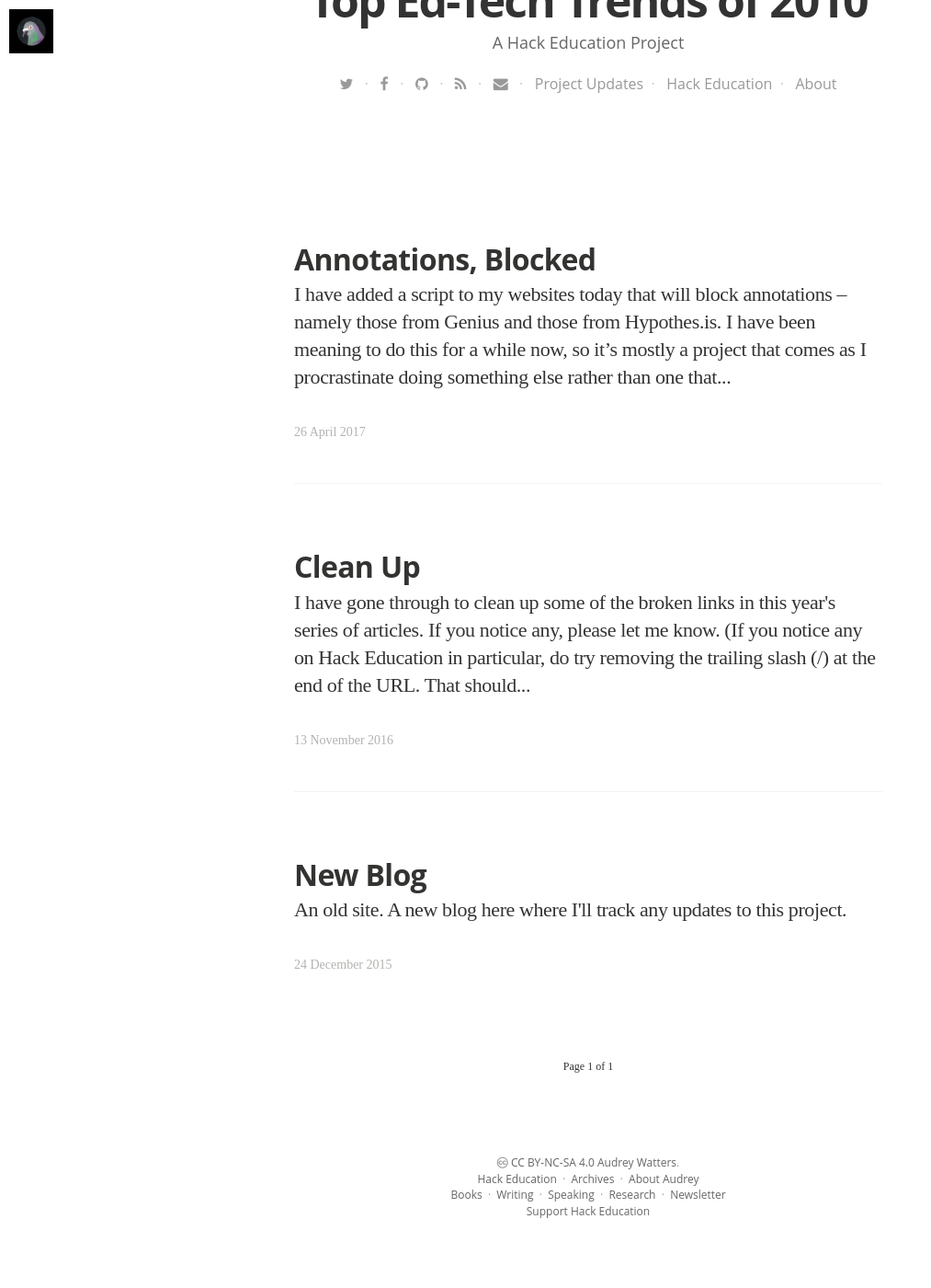
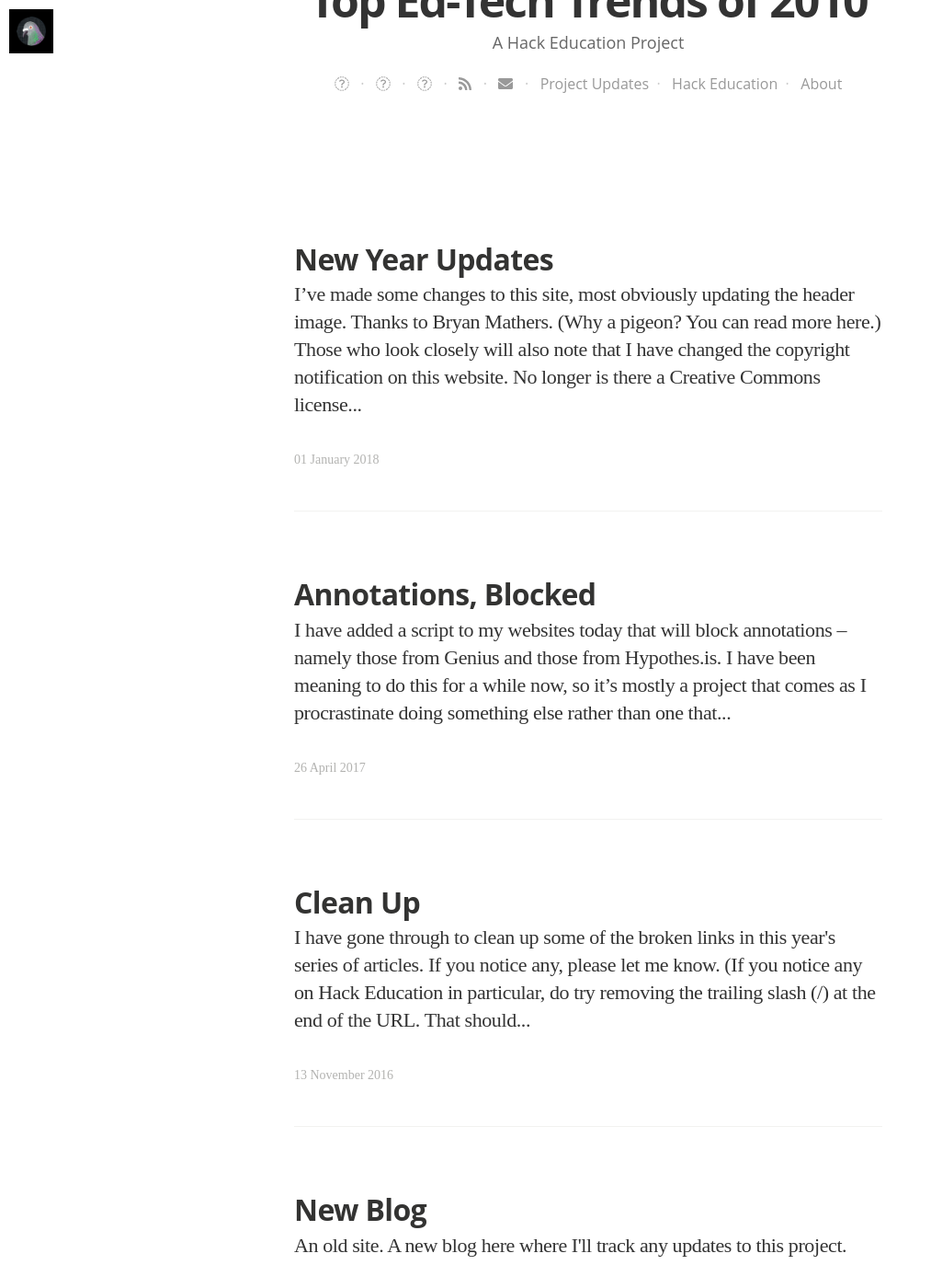
Before and after one commit to HackEducation/2010trends, a Jekyll site: the page built from blog/index.html, in a window 1280 px wide and 1400 px high, scrolled down 559 px. Shown: the whole window at 92% size, without its empty margins (0-1013 px from the left). Built offline with Jekyll 4.4.1, drawn with Linux system fonts in a browser that asks for light colours; nearby versions of some CDN libraries; some web fonts are replaced; the list of posts is cut into pages by our own code; before the commit the page ends 1933 px from its top, so only the background shows below that.

Commit message:
a bunch of updates. let's see what breaks

```diff
--- a/404.html
+++ b/404.html
@@ -6,8 +6,4 @@
 <br />
 <p><img src="https://s3.amazonaws.com/audreywatters/pigeon_droid.jpg"></p>
 
-<p>A recent change to Jekyll (the technology that powers this site) has broken some links. My apologies. Try removing the trailing slash (/) from the end of the URL. Or navigate to Hack Education's <a href="http://hackeducation.com">main page</a> and try again. Or email me.</p>
-
-<p>(I'm kidding. Don't email me.)</p>
-
 <p style="text-align: right; font-size:12px"><em>Image credits: <a href="https://www.flickr.com/photos/e-coli/14665204552/in/faves-18126363@N00/">Michele M. F.</a></em></p>
--- a/_config.yml
+++ b/_config.yml
@@ -12,7 +12,7 @@
 logo: "/assets/images/new_hack_logo.jpg"
 logo2: "/assets/images/beless.png"
 # blog cover
-cover: "/assets/images/typewriter.png"
+cover: "/assets/images/pigeon.jpg"
 covercredits: "http://bryanmmathers.com/"
 
 name: 'Audrey Watters'
--- a/_includes/footer.html
+++ b/_includes/footer.html
@@ -3,7 +3,7 @@
 <footer class="site-footer">
 
     <div class="inner">
-         <section class="copyright"><i class="fa fa-creative-commons"></i><a href="http://creativecommons.org/licenses/by-nc-sa/4.0/"> CC BY-NC-SA 4.0</a> <a href="mailto:{{ site.email}}">{{ site.name }}</a>.</section>
+         <section class="copyright"><i class="fa fa-copyright"></i> 2018 <a href="mailto:{{ site.email}}">{{ site.name }}</a>.</section>
          <section class="navigation"><a href="http://hackeducation.com">Hack Education</a>&nbsp;&nbsp;·&nbsp;&nbsp;<a href="http://hackeducation.com/archives.html">Archives</a>&nbsp;&nbsp;·&nbsp;&nbsp;<a href="http://audreywatters.com">About Audrey</a></section>
          <section class="navigation2"><a href="http://audreywatters.com/books/">Books</a>&nbsp;&nbsp;·&nbsp;&nbsp;<a href="http://writing.hackeducation.com">Writing</a>&nbsp;&nbsp;·&nbsp;&nbsp;<a href="http://speaking.hackeducation.com">Speaking</a>&nbsp;&nbsp;·&nbsp;&nbsp;<a href="http://research.hackeducation.com">Research</a>&nbsp;&nbsp;·&nbsp;&nbsp;<a href="http://news.hackeducation.com/">Newsletter</a></section>
          <section class="support"><a href="http://hackeducation.com/support/">Support Hack Education</a></section>
--- a/_includes/head.html
+++ b/_includes/head.html
@@ -38,8 +38,8 @@
 
   <link rel="canonical" href="{{ page.url | replace:'index.html','' | prepend: site.baseurl | prepend: site.url }}"/>
   <link rel="shortcut icon" href="{{ "/assets/images/favicon.ico" | prepend: site.baseurl }}" type="image/png"/>
-  <link rel="stylesheet" href="//brick.a.ssl.fastly.net/Linux+Libertine:400,400i,700,700i/Open+Sans:400,400i,700,700i">
-  <link href="//maxcdn.bootstrapcdn.com/font-awesome/4.7.0/css/font-awesome.min.css" rel="stylesheet">
+
+  <script defer src="https://use.fontawesome.com/releases/v5.0.2/js/all.js"></script>
 
   <link rel="stylesheet" type="text/css" media="screen" href="{{ "/css/main.css"  | prepend: site.baseurl  }}" />
   <link rel="stylesheet" type="text/css" media="print" href="{{ "/css/print.css"  | prepend: site.baseurl  }}" />
--- a/_layouts/post.html
+++ b/_layouts/post.html
@@ -76,7 +76,7 @@
           <div class="isRight">
             <h5 class="index-headline featured"><span>Credits</span></h5>
             <footer class="site-footer">
-                <section class="copyright"><i class="fa fa-creative-commons"></i><a href="http://creativecommons.org/licenses/by-nc-sa/4.0/"> Attribution-NonCommercial-ShareAlike 4.0</a></section>
+                <section class="copyright"><i class="fa fa-copyright"></i> 2018</section>
                 <hr>
                 <a href="http://audreywatters.com">About the author</a>&nbsp;&nbsp;·&nbsp;&nbsp; {% if page.imagecredits != null %}<a href="{{ page.imagecredits }}">Header image credits</a>{% else %}<a href="{{ site.covercredits }}">Image credits</a>{% endif %}
               </div>
@@ -92,7 +92,7 @@
       <div class="inner">
         <h1 class="blog-title">{{ site.title }}</h1>
         <h2 class="blog-description">{{ site.description }}</h2>
-        <a href="/blog/" class="btn">Back to Blog</a>
+        <a href="/blog/" class="btn">Back</a>
       </div>
     </div>
     {% include javascripts.html %}
--- /dev/null
+++ b/_posts/2018-01-01-update.html
@@ -0,0 +1,11 @@
+---
+layout: post
+title: "New Year Updates"
+date: 2018-01-01 10:10:00 +0000
+tags:
+image: https://s3.amazonaws.com/audreywatters/2017-04-26-marginalia.jpg
+imagecredits: http://bryanmmathers.com/
+---
+<p>I&#8217;ve made some changes to this site, most obviously updating the header image. <a href="http://bryanmmathers.com/">Thanks to Bryan Mathers</a>. (<a href="http://pigeons.hackeducation.com/">Why a pigeon</a>? You can read more here.)</p>
+
+<p>Those who look closely will also note that I have changed the copyright notification on this website. No longer is there a Creative Commons license on Hack Education. This really doesn&#8217;t change anything, I promise. <em>It just means you have to ask my permission</em>. If you wish to reprint my writing, please contact me directly.</p>
```
Also changed, not shown: archives.html (added, +35 -0 lines), assets/images/author.jpg, assets/images/pigeon.jpg (added).
